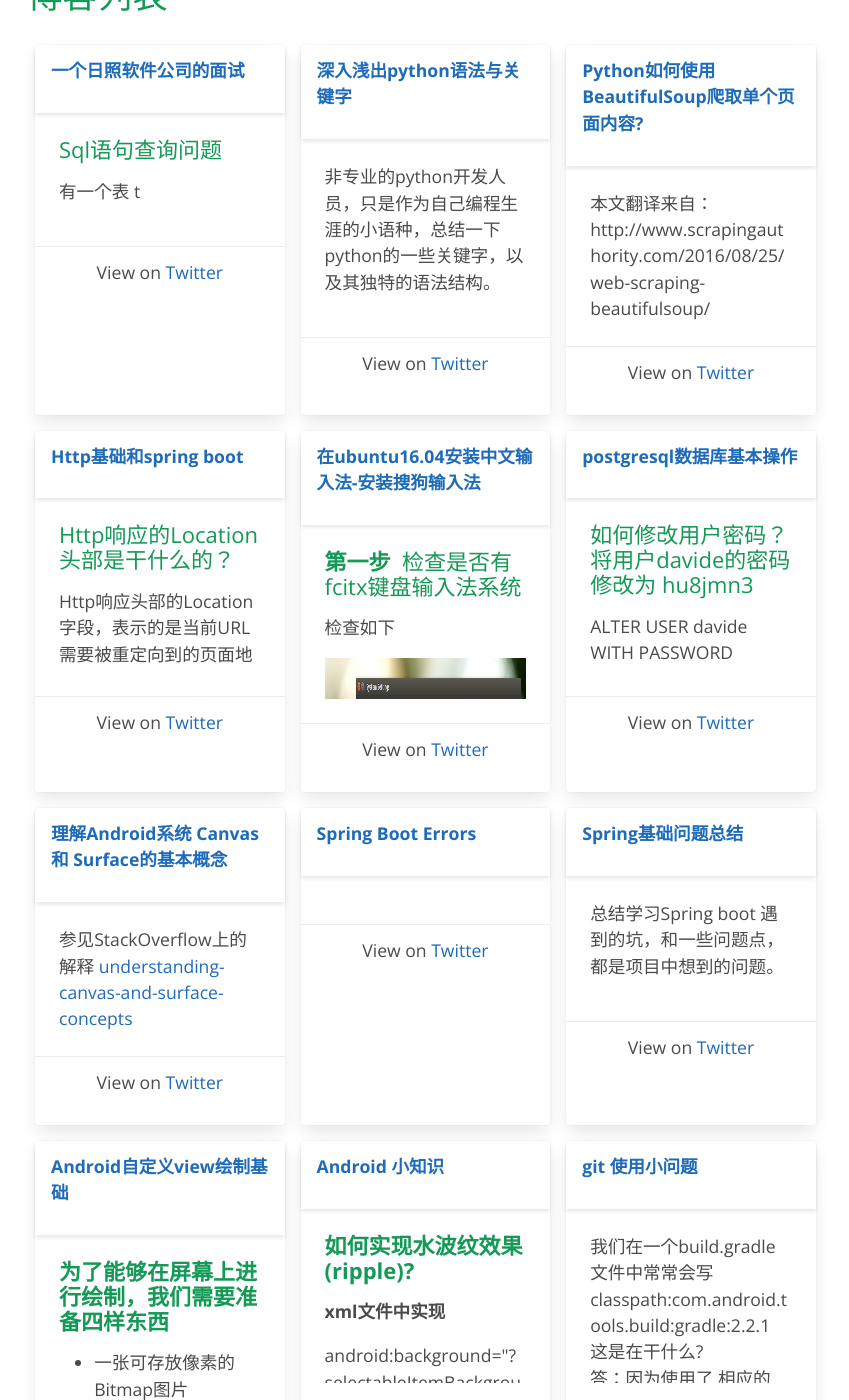
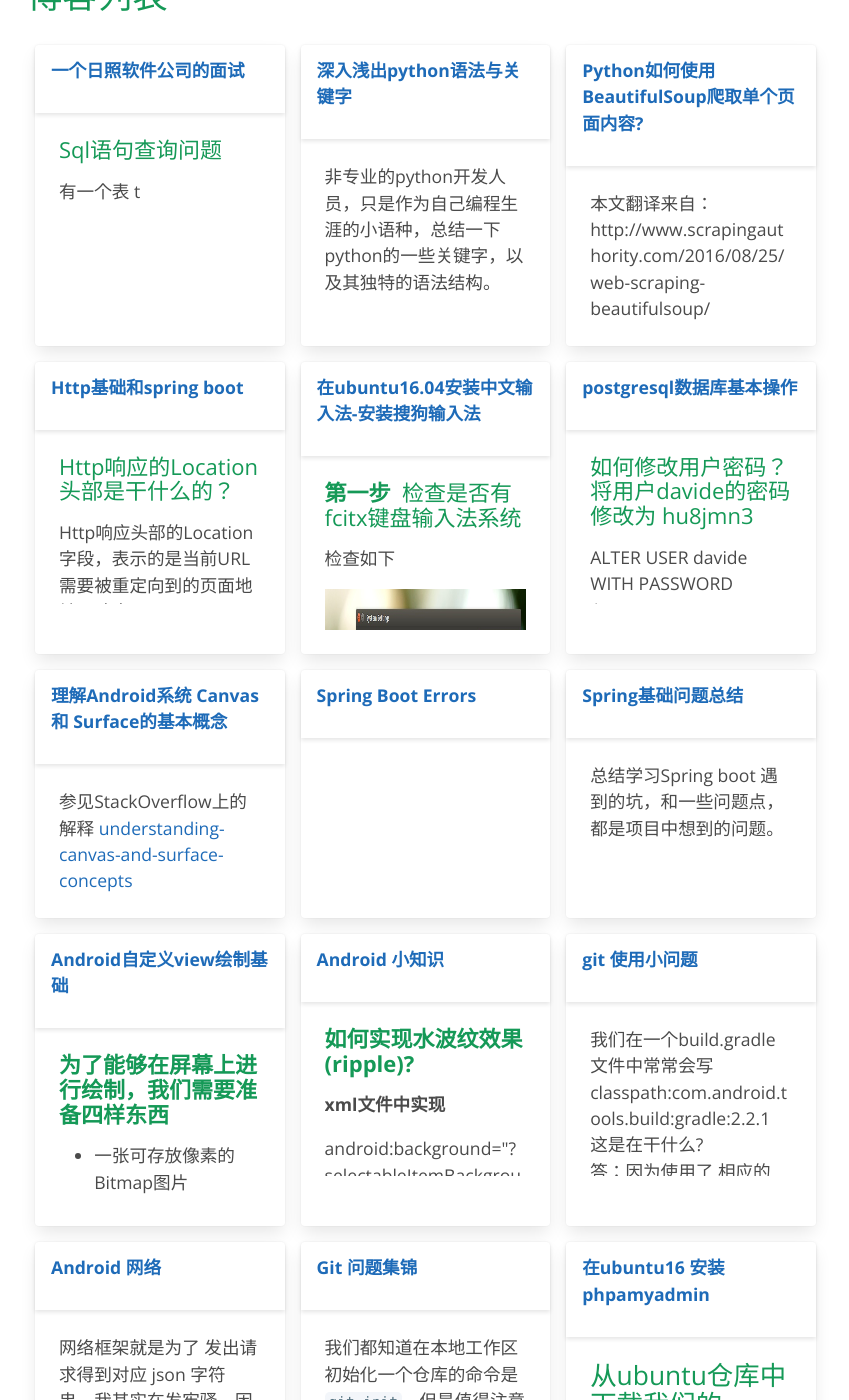
Before and after one commit to qiaojun2016/qiaojun2016.github.io, a Jekyll site: the page built from blog/index.html, in a window 1280 px wide and 1400 px high, scrolled down 256 px. Shown: the whole window, without its empty margins (197-1046 px from the left). Built offline with Jekyll 4.4.1, drawn with Linux system fonts in a browser that asks for light colours; some of the changed text lies outside the part shown.

Commit message:
Update index.html

```diff
--- a/blog/index.html
+++ b/blog/index.html
@@ -20,14 +20,6 @@ tagline:
         </div>
       </div>
 
-      <div class="card-footer">
-         <p class="card-footer-item">
-      <span>
-        View on <a href="https://twitter.com/codinghorror/status/506010907021828096">Twitter</a>
-      </span>
-    </p>
-        </div>
-
     </div>
     {% endfor %}
   </section>
```
